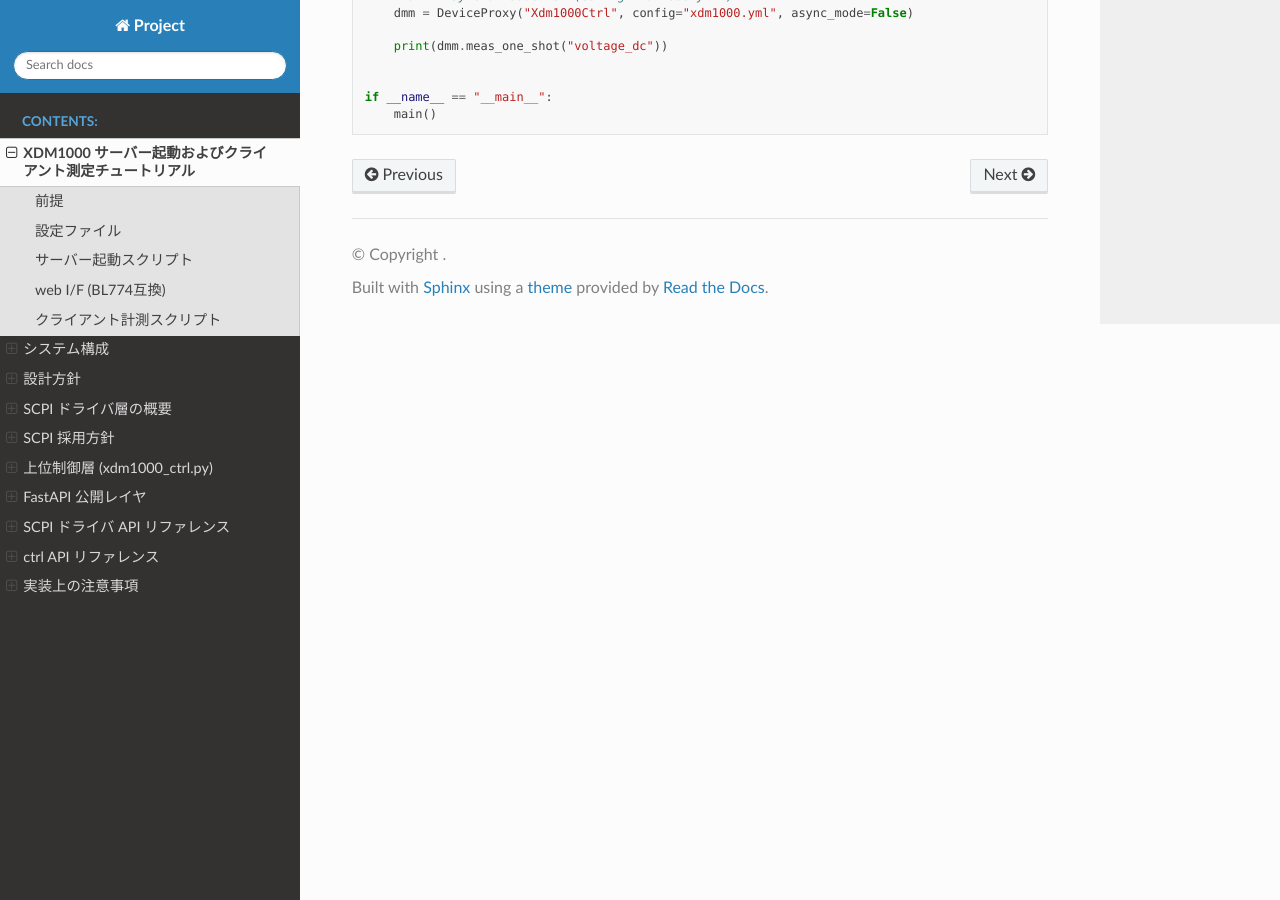
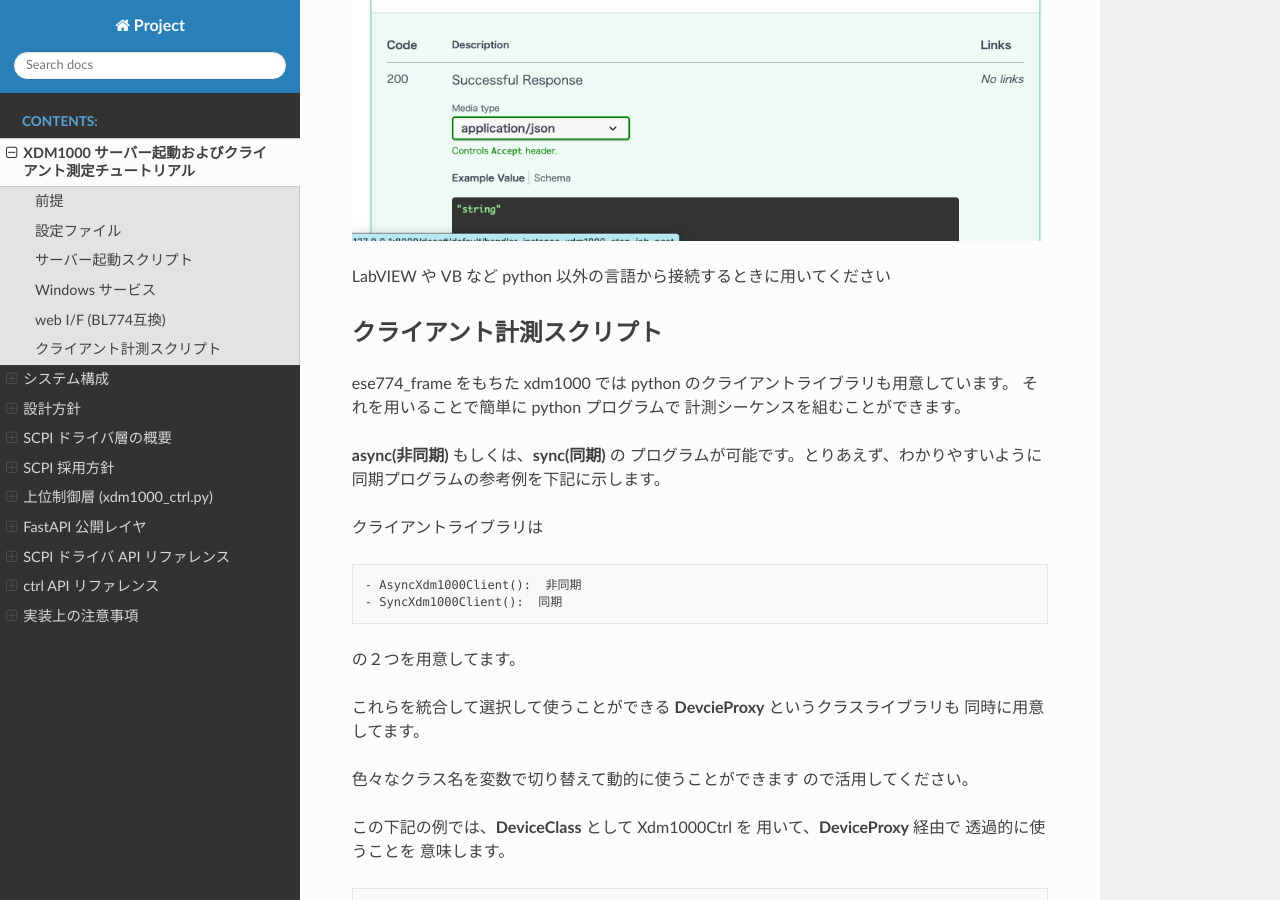
Before and after one commit to ohara-lab-su/xdm1000, a Sphinx documentation site: the page built from docs/man/tutorial.md, in a window 1280 px wide and 900 px high, scrolled down 3473 px. Built offline with Sphinx 7.4.7 and the Read the Docs theme 3.1.0, drawn with Linux system fonts in a browser that asks for light colours; pages that are not in the unit, such as notebooks, are missing from menus; some of the changed text lies outside the part shown.

Commit message:
Refine index structure: improve section organization and update document titles in Japanese documentation.

````diff
--- a/docs/man/tutorial.md
+++ b/docs/man/tutorial.md
@@ -107,16 +107,57 @@
 http://127.0.0.1:8000
 ```
 
+## Windows サービス
+
+windows の場合は python によるサーバー起動を**サービス**として、まるで Windows の機能のように使うことができません。
+cobotta などではこれら、python プログラムのサービス化をしてます。
+
+![](figs/bbb.png)
+
+xdm1000 ではあえてサービス化まではしてません。
+サーバーを立ち上げるマシンが、Linux か？ Mac か？ Windows か？も
+よくわかってないです。トラブルが合ったときは、Python のまま起動しているのが
+わかりやすいからです。
+
 ## web I/F (BL774互換)
 
 Ese774_frame は OpenAPI により API を提供してます。BL774 互換です。
 これらのAPIへは web I/F で接続できます
+
 ![](figs/aaa.png)
 
 LabVIEW や VB など python 以外の言語から接続するときに用いてください
 
 
 ## クライアント計測スクリプト
+
+ese774_frame をもちた xdm1000 では python
+のクライアントライブラリも用意しています。
+それを用いることで簡単に python プログラムで
+計測シーケンスを組むことができます。
+
+**async(非同期)** もしくは、**sync(同期)** の
+プログラムが可能です。とりあえず、わかりやすいように
+同期プログラムの参考例を下記に示します。
+
+クライアントライブラリは
+
+```text
+- AsyncXdm1000Client():  非同期
+- SyncXdm1000Client():  同期
+```
+の２つを用意してます。
+
+これらを統合して選択して使うことができる
+**DevcieProxy** というクラスライブラリも
+同時に用意してます。
+
+色々なクラス名を変数で切り替えて動的に使うことができます
+ので活用してください。
+
+この下記の例では、**DeviceClass** として Xdm1000Ctrl を
+用いて、**DeviceProxy** 経由で 透過的に使うことを
+意味します。
 
 ```python
 #!/usr/bin/env python3
````
Also changed, not shown: 1 other file.
